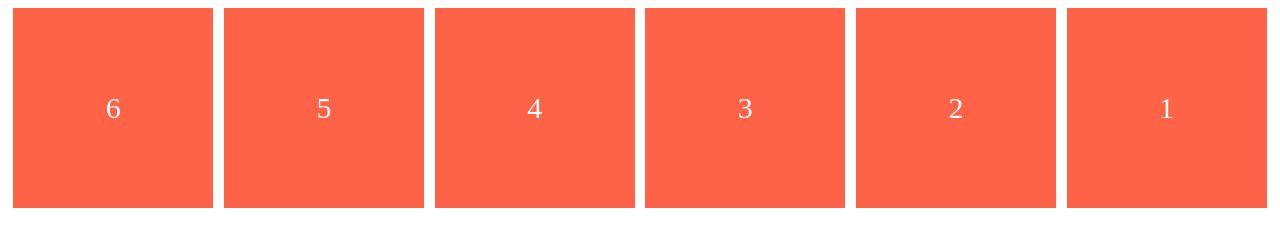
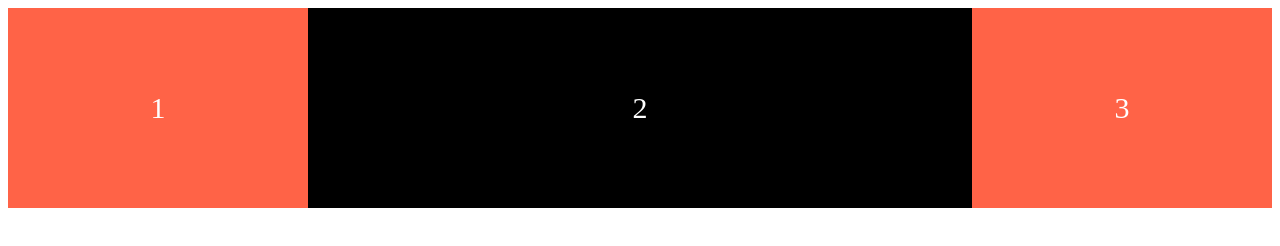
Before and after one commit to sangseophwang/HTML-CSS_Practice, a plain HTML site: page css_layout_practice/index.html in a window 1280 px wide. Drawn offline with Linux system fonts and the light colour scheme.

Commit message:
Flexbox : flex-shrink / flex-grow

```diff
--- a/css_layout_practice/index.html
+++ b/css_layout_practice/index.html
@@ -12,9 +12,6 @@
       <div class="child">1</div>
       <div class="child">2</div>
       <div class="child">3</div>
-      <div class="child">4</div>
-      <div class="child">5</div>
-      <div class="child">6</div>
     </div>
   </body>
 </html>
--- a/css_layout_practice/styles.css
+++ b/css_layout_practice/styles.css
@@ -2,16 +2,13 @@
   display: flex;
 
   /* Main Axis */
-  justify-content: space-around;
 
-  flex-direction: row-reverse;
   align-content: space-between;
   height: 90vh;
-  flex-wrap: wrap;
 }
 
 .child {
-  width: 200px;
+  width: 300px;
   height: 200px;
   display: flex;
   justify-content: center;
@@ -21,3 +18,8 @@
   font-size: 30px;
   text-align: center;
 }
+
+.child:nth-child(2) {
+  background-color: black;
+  flex-grow: 2;
+}
```
